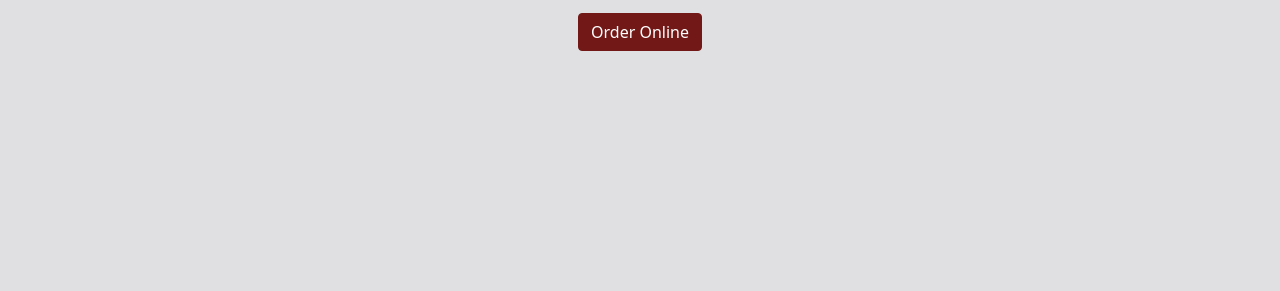
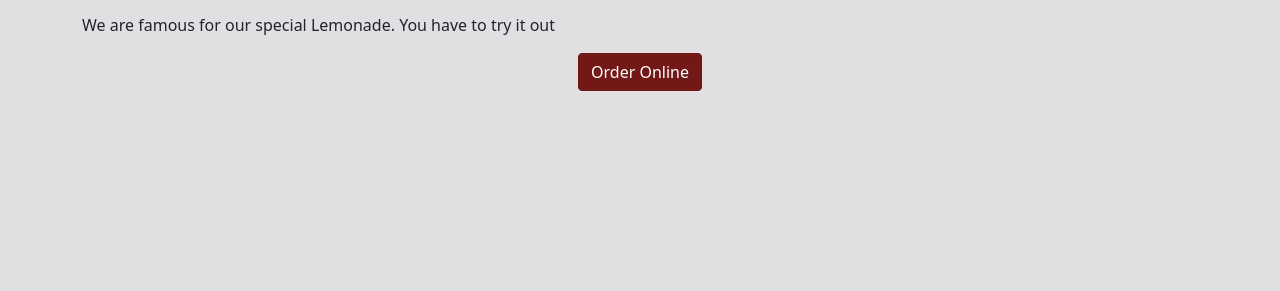
Before and after one commit to SamuelBajracharya/littlelemon.com, a plain HTML site: page index.html in a window 1280 px wide. Shown: the part 509-800 px from the top of the page. Drawn offline with Linux system fonts and the light colour scheme.

Commit message:
Update index.html

```diff
--- a/index.html
+++ b/index.html
@@ -37,6 +37,7 @@
                 <p>Cucumbers, onion, feta cheese.</p>
             </div>
         </div>
+        <p>We are famous for our special Lemonade. You have to try it out</p>
         <div class="row">
             <div class="col-12">
                 <div class="text-center">
```
